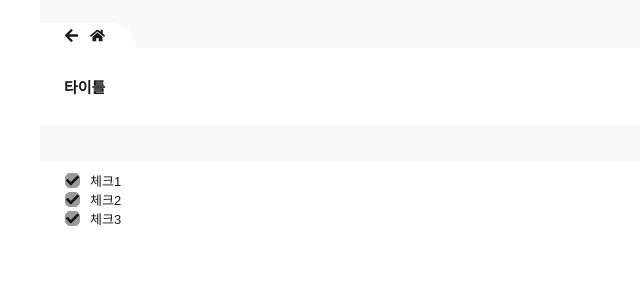
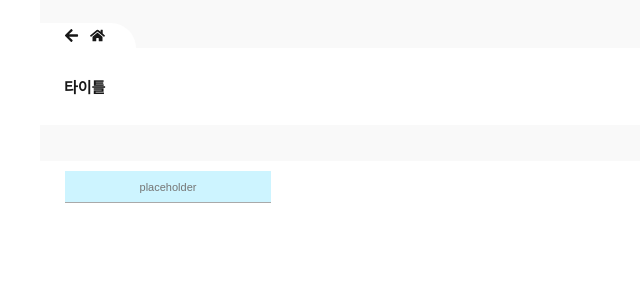
Before and after one commit to wisberry2022/Dynamo-Form, a Next.js app: page / in a window 1280 px wide. Shown: the top 300 px of the page, without its empty margins (0-640 px from the left). Built offline with nearby package versions, Linux system fonts and the light colour scheme.

Commit message:
'textfield'

```diff
--- /dev/null
+++ b/src/5_shared/ui/form/input/TextField.tsx
@@ -0,0 +1,24 @@
+import { ChangeEventHandler, FC, useState } from "react";
+import styles from "./textfield.module.css";
+
+type TextFieldProps = {
+  value?: string;
+  placeholder?: string;
+  onChange?: ChangeEventHandler<HTMLInputElement>;
+  width?: number;
+};
+
+export const TextField: FC<TextFieldProps> = (props) => {
+  const { placeholder = "", value = "", onChange, width = 0 } = props;
+
+  return (
+    <input
+      type="text"
+      className={styles.textField}
+      placeholder={placeholder}
+      value={value}
+      onChange={onChange}
+      style={{ width: width ? `${width}px` : "auto" }}
+    />
+  );
+};
--- /dev/null
+++ b/src/5_shared/ui/form/input/textfield.module.css
@@ -0,0 +1,16 @@
+.textField {
+  border: none;
+  border-bottom: 0.1rem solid #a9a9a9;
+  padding: 0.8rem 1.5rem;
+  background-color: #cdf4ff;
+  font-size: 1.3rem;
+}
+
+.textField::placeholder {
+  font-size: 1.1rem;
+  text-align: center;
+}
+
+.textField:focus {
+  outline: none;
+}
--- a/src/5_shared/ui/index.ts
+++ b/src/5_shared/ui/index.ts
@@ -3,3 +3,4 @@ export { Container } from "./layout/Container";
 export { PageLayout } from "./layout/PageLayout";
 export { Paper } from "./layout/Paper";
 export { Checkbox } from "./form/checkbox/Checkbox";
+export { TextField } from "./form/input/TextField";
--- a/src/pages/index.tsx
+++ b/src/pages/index.tsx
@@ -1,44 +1,16 @@
-import {
-  Checkbox,
-  PageLayout,
-  PageWithLayout,
-  Radio,
-  RadioGroup,
-} from "@/5_shared";
-import { useState } from "react";
+import { PageLayout, PageWithLayout, TextField } from "@/5_shared";
+import { ChangeEventHandler, useState } from "react";
 
 const Page: PageWithLayout = () => {
-  const [checked, setChecked] = useState<number[]>([1, 2, 3]);
+  const [value, setValue] = useState<string>("");
 
-  const onChecked = (value: number) => {
-    setChecked((prev) => {
-      if (prev.includes(value)) {
-        return prev.filter((item) => item !== value);
-      }
-      return prev.concat(value);
-    });
+  const onChange: ChangeEventHandler<HTMLInputElement> = (e) => {
+    setValue(e.target.value);
   };
 
   return (
     <>
-      <Checkbox
-        label="체크1"
-        checked={checked.includes(1)}
-        onChecked={onChecked}
-        value={1}
-      />
-      <Checkbox
-        label="체크2"
-        checked={checked.includes(2)}
-        onChecked={onChecked}
-        value={2}
-      />
-      <Checkbox
-        label="체크3"
-        checked={checked.includes(3)}
-        onChecked={onChecked}
-        value={3}
-      />
+      <TextField placeholder="placeholder" value={value} onChange={onChange} />
     </>
   );
 };
```
